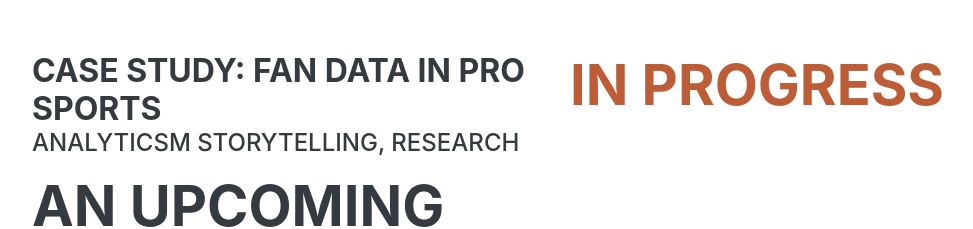
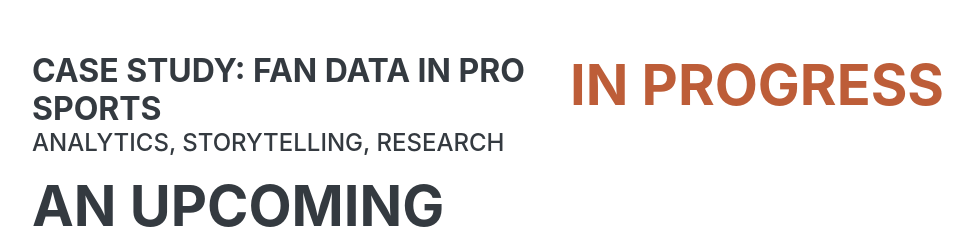
Before and after one commit to qulzum-nafees/qulzum-nafees.github.io, a plain HTML site: page index.html in a window 1280 px wide. Shown: the part 3120-3349 px from the top of the page, without its empty margins (288-1261 px from the left). Drawn offline with nearby package versions, Linux system fonts and the light colour scheme; a web font is replaced by a local one.

Commit message:
Update index.html

```diff
--- a/index.html
+++ b/index.html
@@ -81,7 +81,7 @@
                     <div class="d-flex flex-column flex-md-row justify-content-between mb-5">
                         <div class="flex-grow-1">
                             <h3 class="mb-0">Case Study: Fan Data in Pro Sports</h3>
-                            <div class="subheading mb-3">Analyticsm Storytelling, Research</div>
+                            <div class="subheading mb-3">Analytics, Storytelling, Research</div>
                             <p>An upcoming report on how sports teams can use fan data to personalize experiences, increase revenue, and improve digital engagement</p>
                         </div>
                         <div class="flex-shrink-0"><span class="text-primary">In Progress</span></div>
```
